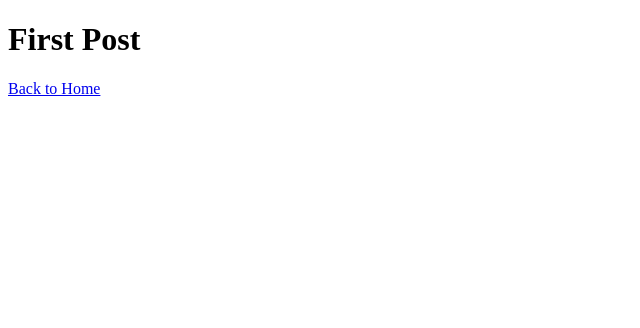
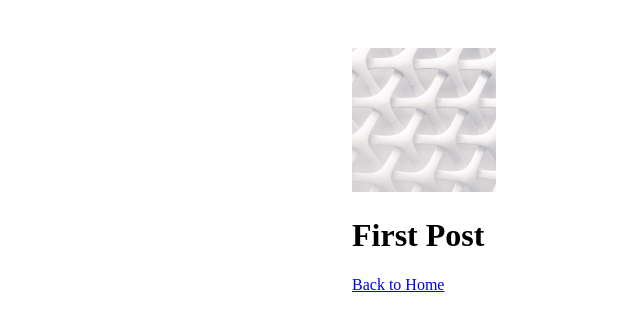
Before and after one commit to iamdanahn/nextjs-practice, a Next.js app: page /posts/first-post in a window 1280 px wide. Shown: the top 328 px of the page, without its empty margins (0-640 px from the left). Built offline with nearby package versions, Linux system fonts and the light colour scheme.

Commit message:
Assets, Metadata, CSS

```diff
--- /dev/null
+++ b/components/layout.js
@@ -0,0 +1,8 @@
+import React from "react";
+import styles from "./layout.module.css";
+
+const Layout = ({ children }) => {
+	return <div className={styles.container}>{children}</div>;
+};
+
+export default Layout;
--- /dev/null
+++ b/components/layout.module.css
@@ -0,0 +1,5 @@
+.container {
+  max-width: 36rem;
+  padding: 0 1rem;
+  margin: 3rem auto 6rem;
+}
--- a/pages/posts/first-post.js
+++ b/pages/posts/first-post.js
@@ -1,14 +1,36 @@
+import React from "react";
 import Link from "next/link";
-import React from "react";
+import Image from 'next/image';
+import Head from 'next/head';
+import Layout from '../../components/layout'
 
 const FirstPost = () => {
 	return (
-		<>
+		<Layout>
+			<Head>
+				{/* Head - Allows metadata or stuff in the head to be modified */}
+				<title>First Post</title>
+			</Head>
+
+			{/* Image eles resize and optimize images */}
+			<Image
+				src="/images/profile.jpg"
+				height={144}
+				width={144}
+				alt="Daniel Ahn"
+			/>
 			<h1>First Post</h1>
 			<Link href="/">
 				<a>Back to Home</a>
 			</Link>
-		</>
+
+			<style jsx>{`
+					{
+					/* This style tag affect only the component its inside */
+				}
+				background: yellow;
+			`}</style>
+		</Layout>
 	);
 };
 
```
Also changed, not shown: pages/index.js (+5 -6 lines), public/images/profile.jpg (added), public/vercel.svg (deleted).
